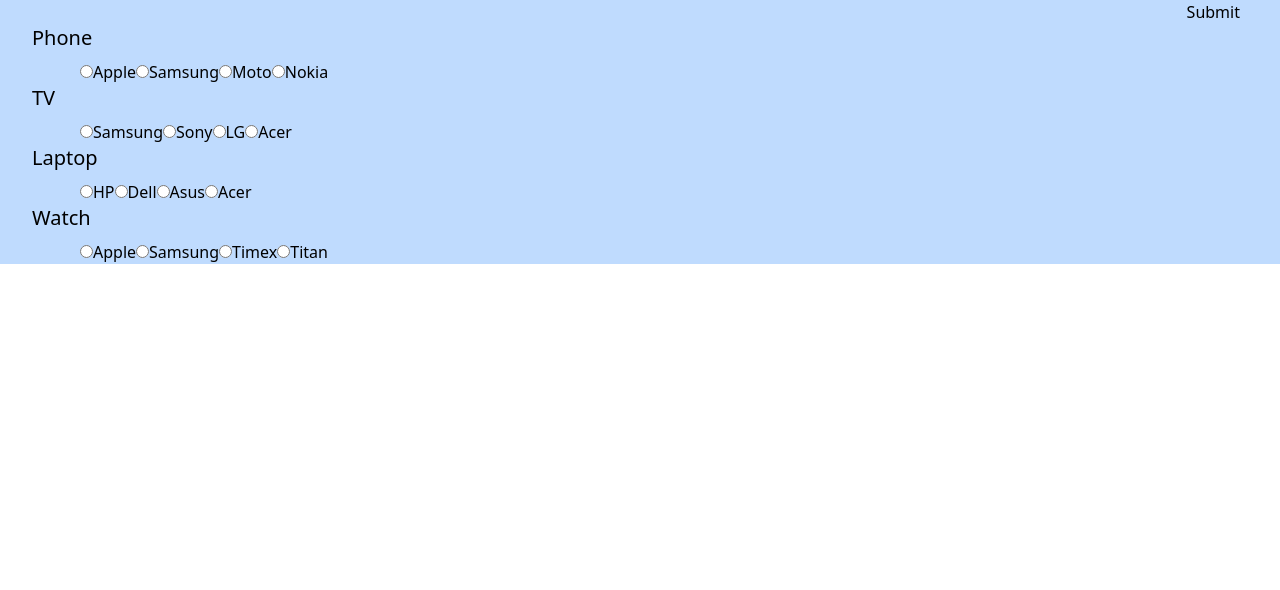
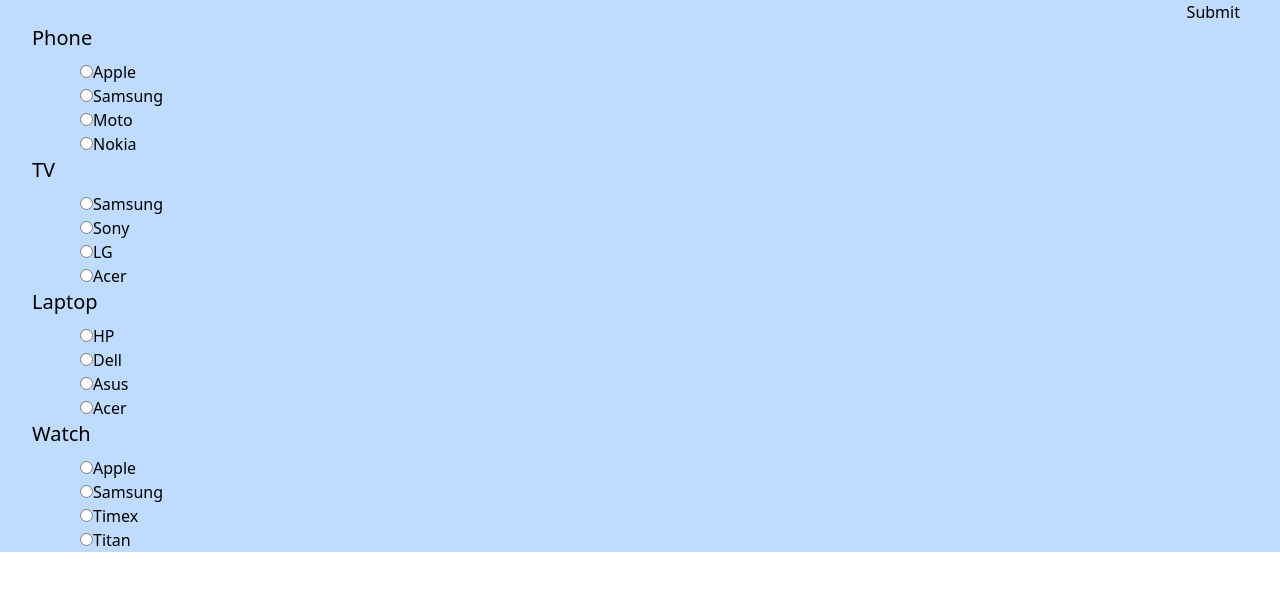
Before and after one commit to gokulkumar0209/Equizz, a React (Vite) app in the folder equizz/: page / in a window 1280 px wide. Shown: the top 590 px of the page. Built offline with nearby package versions, Linux system fonts and the light colour scheme.

Commit message:
Changed CSS

```diff
--- a/equizz/src/components/Template.jsx
+++ b/equizz/src/components/Template.jsx
@@ -14,7 +14,7 @@ function Template({ question, answers, actual, setActual }) {
 			<div className="text-xl placeholder:font-bold ml-8 mb-2">
 				<h1>{question}</h1>
 			</div>
-			<div className=" ml-20 mx-20">
+			<div className=" ml-20 mx-20 grid grid-rows-4">
 				<label>
 					<input
 						type="radio"
```
